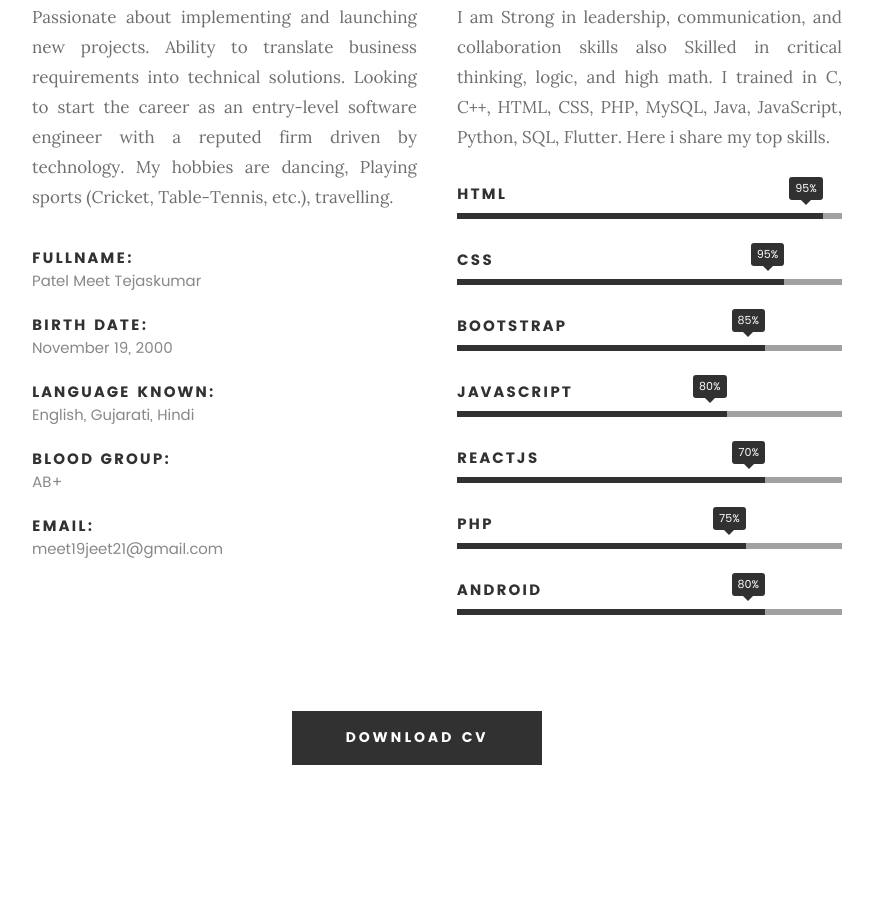
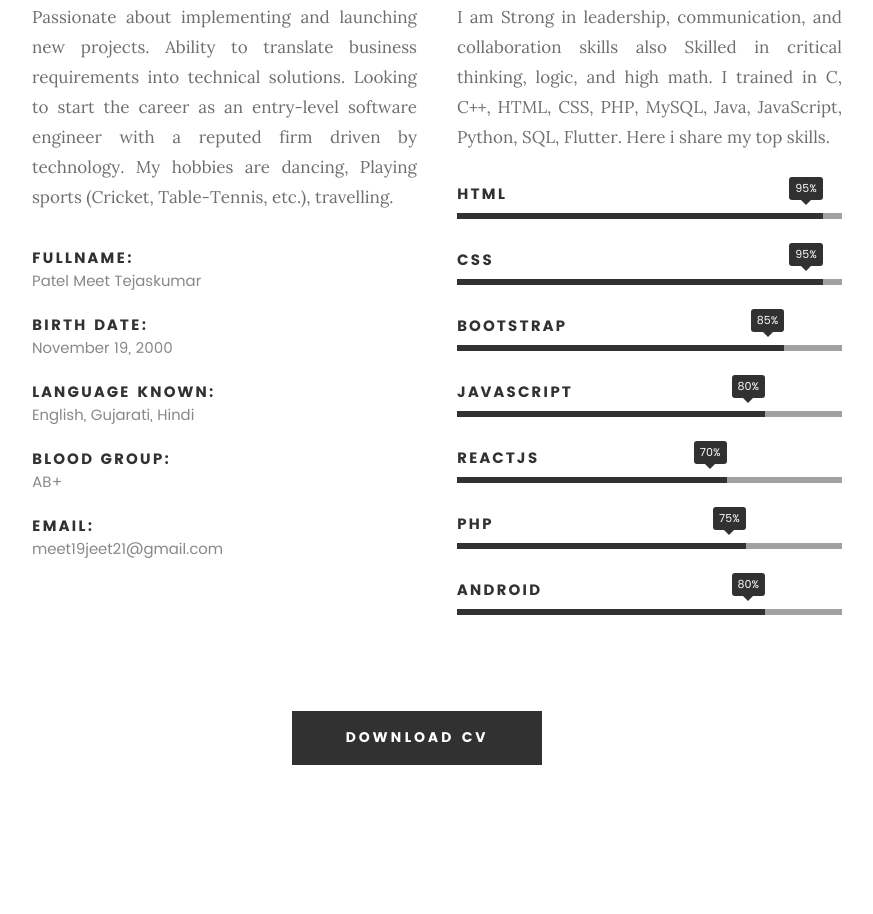
Before and after one commit to Meet191100/meetportfolio, a plain HTML site: page index.html in a window 1280 px wide. Shown: the part 1286-2200 px from the top of the page, without its empty margins (203-1076 px from the left). Drawn offline with Linux system fonts and the light colour scheme; files whose address does not match are found by name.

Commit message:
bar change

```diff
--- a/index.html
+++ b/index.html
@@ -132,19 +132,19 @@
 				   	<strong>HTML</strong>
 				   </li>
 				   <li>
-				   	<div class="progress percent85"><span>95%</span></div>
+				   	<div class="progress percent95"><span>95%</span></div>
 				   	<strong>CSS</strong>
 				   </li>
 				   <li>
-					<div class="progress percent80"><span>85%</span></div>
+					<div class="progress percent85"><span>85%</span></div>
 					<strong>Bootstrap</strong>
 					</li>
 				   <li>
-				   	<div class="progress percent70"><span>80%</span></div>
+				   	<div class="progress percent80"><span>80%</span></div>
 				   	<strong>javaScript</strong>
 				   </li>
 				   <li>
-				   	<div class="progress percent80"><span>70%</span></div>
+				   	<div class="progress percent70"><span>70%</span></div>
 				   	<strong>ReactJs</strong>
 				   </li>
 				   <li>
```
